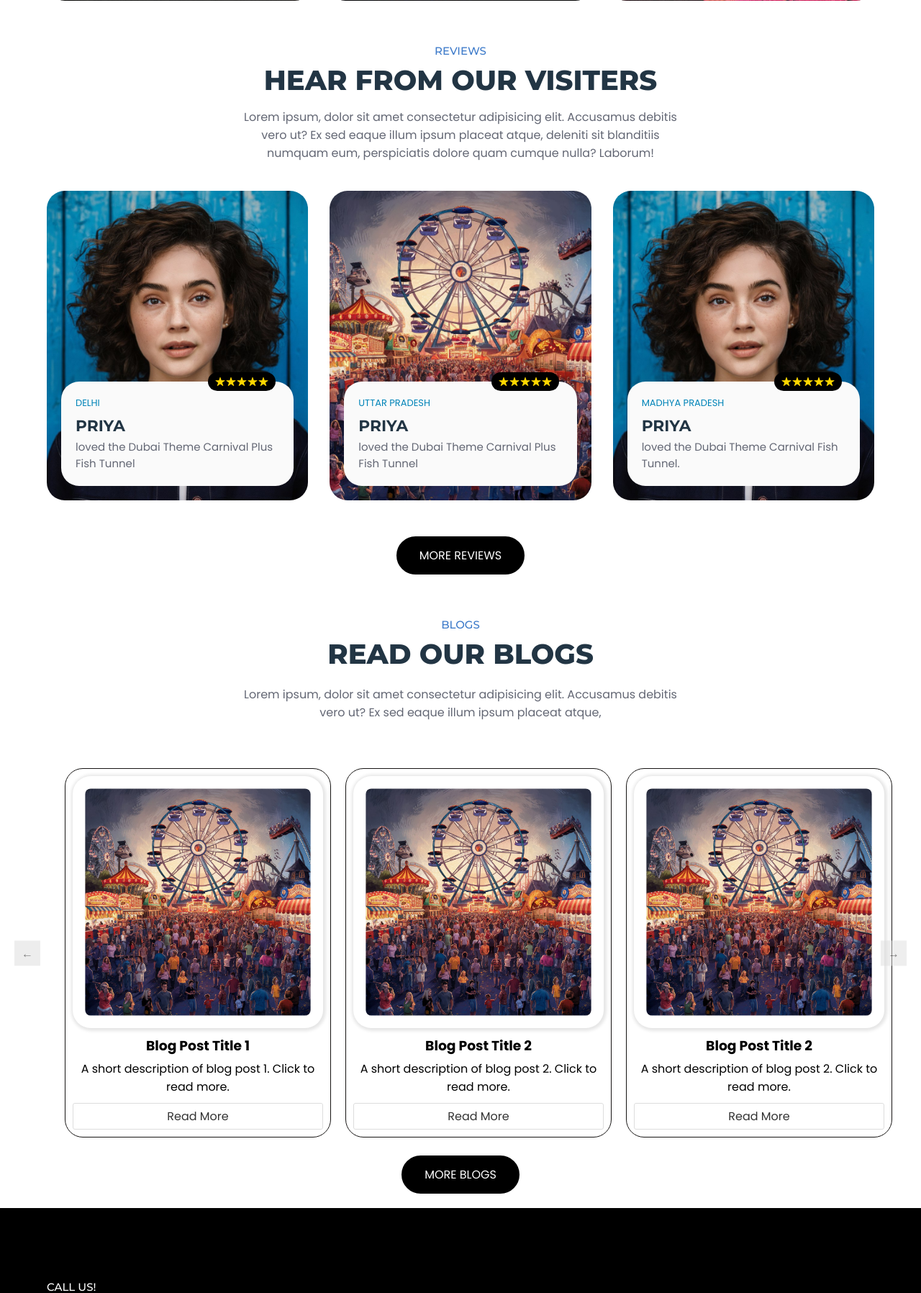
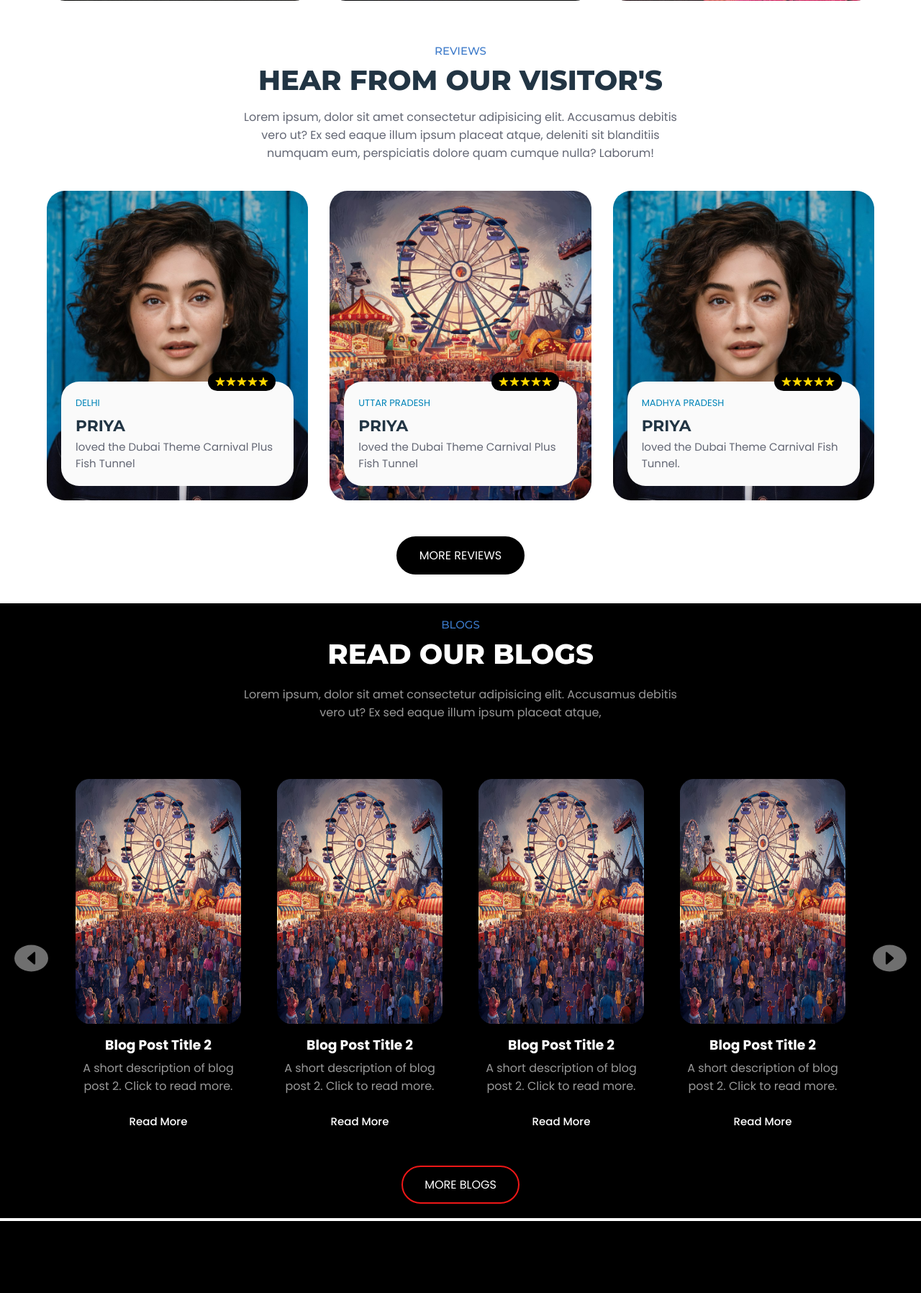
Before and after one commit to JKMamusements/who, a Django app: page / in a window 1280 px wide. Shown: the part 4286-6082 px from the top of the page at 72% size. Run offline with Django 5.2, Linux system fonts and the light colour scheme; data comes from the database, SQL or seed files in the repository.

Commit message:
changed blogs

```diff
--- a/eprapp/templates/index.html
+++ b/eprapp/templates/index.html
@@ -103,9 +103,7 @@
               </li>
 
               <li>
-                <a href="#upcomingMela" class="navbar-link" data-nav-link
-                  >Blog</a
-                >
+                <a href="#blogs" class="navbar-link" data-nav-link>Blog</a>
               </li>
 
               <li>
@@ -544,7 +542,7 @@
           <div class="container">
             <p class="section-subtitle">Mela Gallery</p>
 
-            <h2 class="h2 section-title">Photo's From visiters</h2>
+            <h2 class="h2 section-title">Photo's From visitor' s</h2>
 
             <p class="section-text">
               Lorem ipsum dolor, sit amet consectetur adipisicing elit. Minima
@@ -600,7 +598,7 @@
           <div class="container">
             <p class="section-subtitle">Reviews</p>
 
-            <h2 class="h2 section-title">Hear from our visiters</h2>
+            <h2 class="h2 section-title">Hear from our visitor's</h2>
 
             <p class="section-text">
               Lorem ipsum, dolor sit amet consectetur adipisicing elit.
@@ -709,10 +707,10 @@
         </section>
         <!-- BLOGS section -->
 
-        <section class="popular stylist-blog">
+        <section class="popular stylist-blog" id="blogs">
           <p class="section-subtitle">Blogs</p>
           <h2 class="h2 section-title">Read our Blogs</h2>
-          <p class="section-text">
+          <p class="section-text blog-text">
             Lorem ipsum, dolor sit amet consectetur adipisicing elit. Accusamus
             debitis vero ut? Ex sed eaque illum ipsum placeat atque,
           </p>
@@ -721,44 +719,52 @@
               class="carousel-control prev"
               aria-label="Previous Blog Post"
             >
-              &#8592;
+              <ion-icon name="caret-back-outline"></ion-icon>
             </button>
             <div class="carousel-wrapper">
               <article class="blog-post">
                 <img src=" {% static "assets/images/melaAni1.jpeg" %}" alt="Blog
                 post image 1" />
-                <h3>Blog Post Title 1</h3>
-                <p>A short description of blog post 1. Click to read more.</p>
+                <h3 class="blog-heading">Blog Post Title 2</h3>
+                <p class="blog-text">
+                  A short description of blog post 2. Click to read more.
+                </p>
                 <a href="#">Read More</a>
               </article>
               <article class="blog-post">
                 <img src=" {% static "assets/images/melaAni1.jpeg" %}" alt="Blog
                 post image 2" />
-                <h3>Blog Post Title 2</h3>
-                <p>A short description of blog post 2. Click to read more.</p>
+                <h3 class="blog-heading">Blog Post Title 2</h3>
+                <p class="blog-text">
+                  A short description of blog post 2. Click to read more.
+                </p>
                 <a href="#">Read More</a>
               </article>
               <article class="blog-post">
                 <img src=" {% static "assets/images/melaAni1.jpeg" %}" alt="Blog
                 post image 2" />
-                <h3>Blog Post Title 2</h3>
-                <p>A short description of blog post 2. Click to read more.</p>
+                <h3 class="blog-heading">Blog Post Title 2</h3>
+                <p class="blog-text">
+                  A short description of blog post 2. Click to read more.
+                </p>
                 <a href="#">Read More</a>
               </article>
               <article class="blog-post">
                 <img src=" {% static "assets/images/melaAni1.jpeg" %}" alt="Blog
                 post image 2" />
-                <h3>Blog Post Title 2</h3>
-                <p>A short description of blog post 2. Click to read more.</p>
+                <h3 class="blog-heading">Blog Post Title 2</h3>
+                <p class="blog-text">
+                  A short description of blog post 2. Click to read more.
+                </p>
                 <a href="#">Read More</a>
               </article>
             </div>
             <button class="carousel-control next" aria-label="Next Blog Post">
-              &#8594;
+              <ion-icon name="caret-forward-outline"></ion-icon>
             </button>
           </div>
           <div class="container">
-            <button class="btn btn-primary">More blogs</button>
+            <button class="btn btn-secondary">More blogs</button>
           </div>
         </section>
         <!--
--- a/static/assets/css/style.css
+++ b/static/assets/css/style.css
@@ -711,6 +711,7 @@ body { background: var(--white); }
 .cta {
   background: var(--black);
   padding-block: var(--section-padding);
+  border-top: 4px outset var(--white);
 }
 
 .cta :is(.section-subtitle, .section-title, .section-text) { color: var(--white); }
@@ -721,7 +722,7 @@ body { background: var(--white); }
   background: var(--black);
   padding-block: var(--section-padding);
   color: var(--gainsboro);
-  border-top:9px outset var(--white) ;
+  border-top:4px outset var(--white) ;
 }
 
 .footer-brand { margin-bottom: 30px; }
@@ -907,7 +908,8 @@ address {
    * HEADER
    */
 
-  .header { padding-top: 83px; }
+  .header { padding-top: 83px;
+  background-color: var(--black);}
 
   .helpline-box .icon-box { padding: 14px; }
 
@@ -1123,6 +1125,8 @@ address {
 
 
 
+
+
   /**
    * FOOTER
    */
@@ -1307,7 +1311,7 @@ address {
 }
 
 .stylist-blog {
-  background-color: var(--white);
+  background-color: var(--black);
   padding: 20px;
   text-align: center;
 
@@ -1315,11 +1319,20 @@ address {
 
 .stylist-blog h2 {
   margin-bottom: 20px;
+  color: var(--white);
+}
+
+.blog-heading{
+  color: var(--white);
+}
+
+.blog-text {
+  color: var(--spanish-gray);
 }
 
 .carousel-container {
   display: flex; /* Center articles horizontally */
-  justify-content: space-between;
+  justify-content: center;
   align-items: center; /* Align controls and articles vertically */
   padding: 25px 60px; /* Add padding to ensure space around for the buttons */
   box-sizing: border-box;
@@ -1339,18 +1352,18 @@ address {
   /* flex: 0 0 33.33%; /* Set width for each blog post */
 
   padding:10px;
-  border: solid 1px rgb(22, 20, 19);
+ /*  border: solid 1px rgb(22, 20, 19); */
 
   border-radius: var(--radius-25);
   margin: 0 10px;
   text-align: center; /* Reset text alignment if needed */
  /*  box-shadow: 0 20px 10px rgba(0, 0, 0, 0.1); */
   height: 100%;
-  width: 370px;
+  width: 50%;
 }
 
 .blog-post img {
-  padding: 5%;
+  padding: 2%;
   border-radius: var(--radius-25);
   box-shadow: 1px 1px 4px 3px rgba(0.1, 0.1, 0.1, 0.1);
   width: 100%;
@@ -1368,16 +1381,30 @@ address {
 }
 
 .blog-post a {
-  text-decoration: none;
+
+ /*  text-decoration:none;
+
   color: #333;
   padding: 5px 10px;
-  border: 1px solid #ddd;
-  border-radius: 3px;
+
+  border-radius: 8px;
+   */
+
+   padding: 15px 20px;
+
+  font-weight: var(--fw-500);
+  font-size: var(--fs-4);
+  transition: var(--transition);
+  text-transform: capitalize;
+  color: var(--white);
 }
+
+.blog-post a:is(:hover, :focus) { color: var(--red); }
 
 .carousel-control {
   background-color: #ddd;
-  border: none;
+  font-size: 35px;
+
   padding: 5px 10px;
   cursor: pointer;
   opacity: 0.5;
@@ -1394,10 +1421,14 @@ address {
 
 .carousel-control.prev {
   left: 0; /* Place button on left side */
+  border-radius: 50%;
+  font-size: 27px;
 }
 
 .carousel-control.next {
   right: 0; /* Place button on right side */
+  border-radius: 50%;
+   font-size: 27px;
 }
 
 
```
